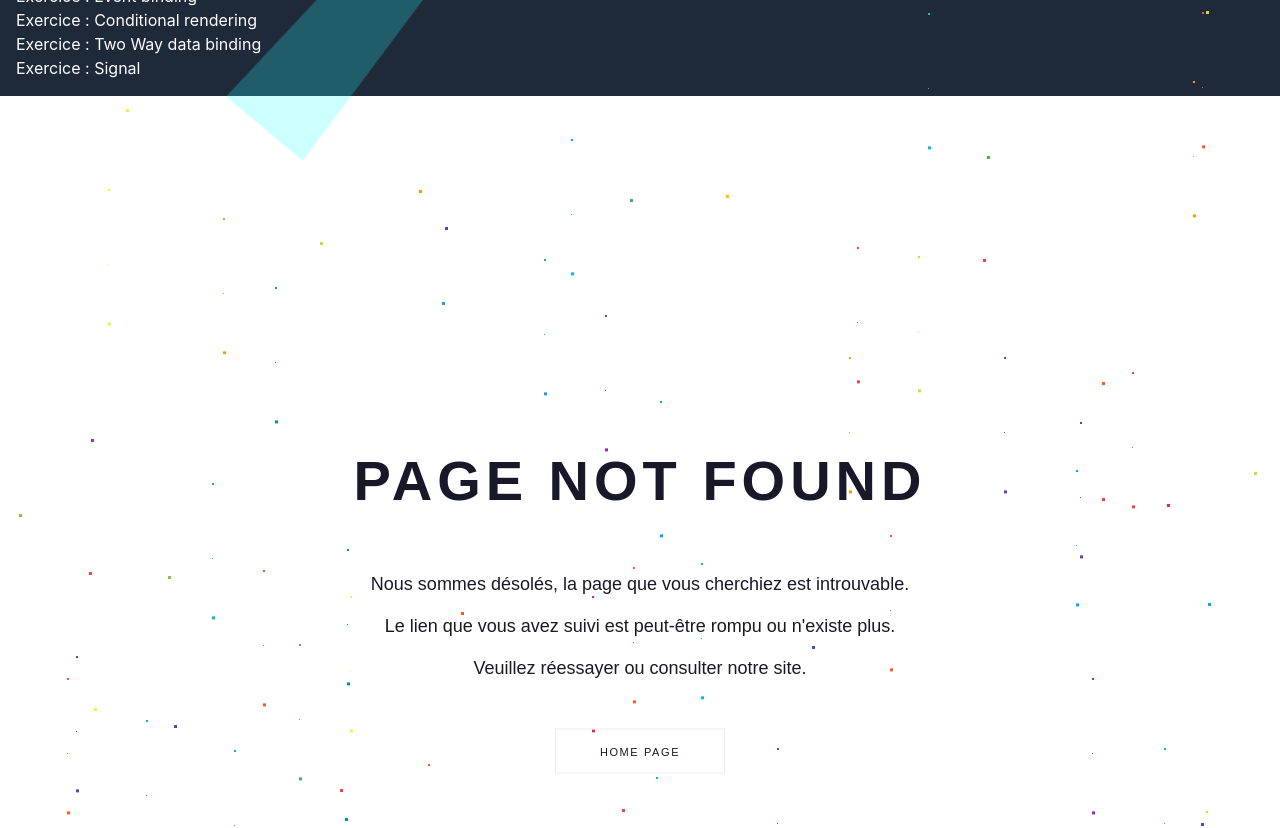
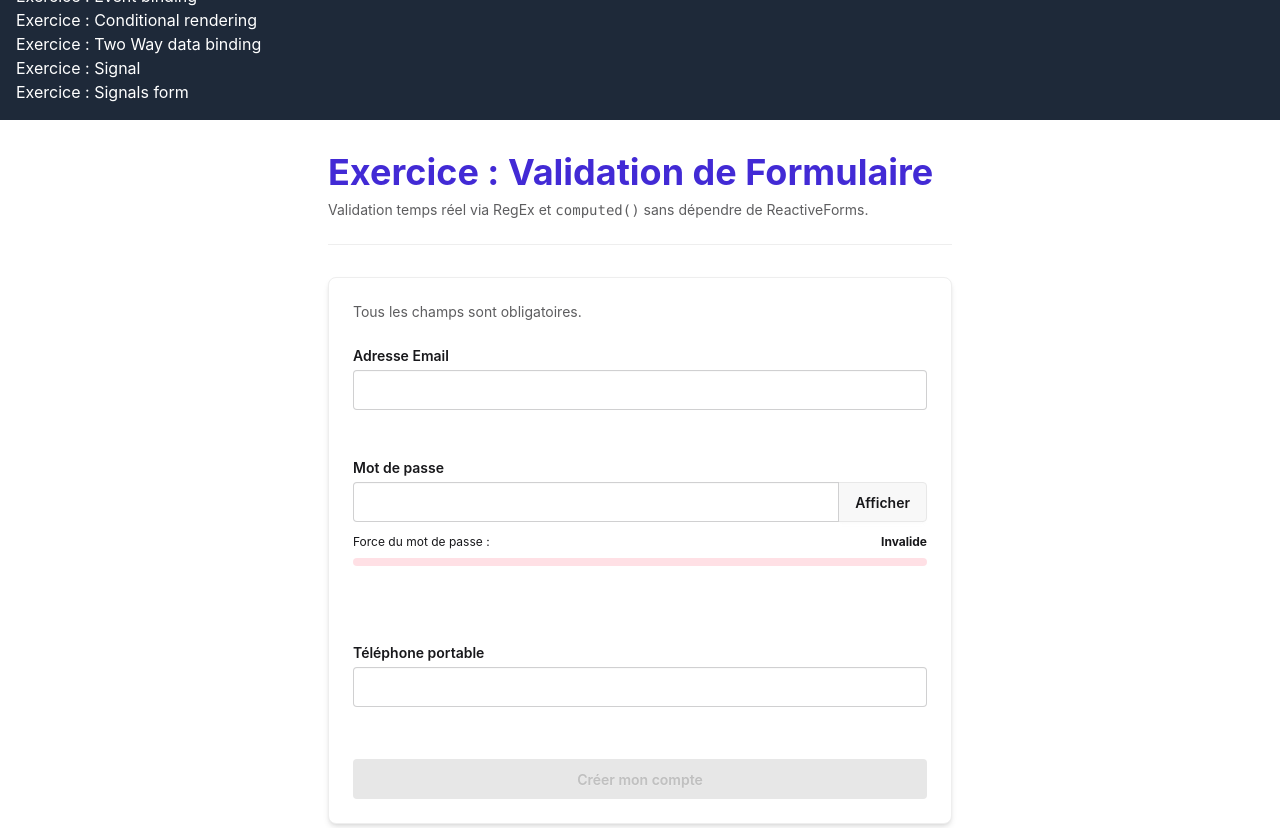
Before and after one commit to GuillaumeItier/cours-angular, an Angular app: page /signals-form-exercice in a window 1280 px wide. Shown: the part 320-1148 px from the top of the page. Built offline with nearby package versions, Linux system fonts and the light colour scheme.

Commit message:
feat: add signals form exercice page

```diff
--- a/src/app/app.routes.ts
+++ b/src/app/app.routes.ts
@@ -17,6 +17,7 @@ import { EventBindingExercice } from './pages/exercices/event-binding-exercice/e
 import { ConditionalRenderingExercice } from './pages/exercices/conditional-rendering-exercice/conditional-rendering-exercice';
 import { TwoWayDataBindingExercice } from './pages/exercices/two-way-data-binding-exercice/two-way-data-binding-exercice';
 import { SignalExercice } from './pages/exercices/signal-exercice/signal-exercice';
+import { SignalsFormExercice } from './pages/exercices/signals-form-exercice/signals-form-exercice';
 
 
 import { EnvironmentInjector } from '@angular/core';
@@ -48,6 +49,7 @@ export const routes: Routes = [
   { path: 'conditional-rendering-exercice', component: ConditionalRenderingExercice},
   { path: 'two-way-data-binding-exercice', component: TwoWayDataBindingExercice},
   { path: 'signal-exercice', component: SignalExercice},
+  { path: 'signals-form-exercice', component: SignalsFormExercice},
 
    //! ---------- Le système page Not Found ---------------------------------------------------------------------
   // Dans Angular il faut placer à la fin le path:'**'
--- a/src/app/components/layouts/header/header.html
+++ b/src/app/components/layouts/header/header.html
@@ -19,6 +19,7 @@
       <li><a routerLink="/conditional-rendering-exercice">Exercice : Conditional rendering</a></li>
       <li><a routerLink="/two-way-data-binding-exercice">Exercice : Two Way data binding</a></li>
       <li><a routerLink="/signal-exercice">Exercice : Signal </a></li>
+      <li><a routerLink="/signals-form-exercice">Exercice : Signals form  </a></li>
     </ul>
   </nav>
 </div>
--- /dev/null
+++ b/src/app/pages/exercices/signals-form-exercice/signals-form-exercice.html
@@ -0,0 +1,143 @@
+<div class="mx-auto w-full max-w-2xl px-4 py-8 sm:px-6">
+
+  <!-- Titre de la page -->
+  <div class="mb-8 border-b border-base-300 pb-6">
+    <h1 id="titre-page" class="text-3xl font-bold text-primary sm:text-4xl">
+      Exercice : Validation de Formulaire
+    </h1>
+    <p class="mt-2 text-sm text-base-content/70">
+      Validation temps réel via RegEx et <code>computed()</code> sans dépendre de ReactiveForms.
+    </p>
+  </div>
+
+  <div class="card border border-base-300 bg-base-100 shadow-md">
+    @if (isSubmitted()) {
+    <div class="card-body items-center text-center gap-6 py-10">
+      <h2 class="text-xl font-bold text-success">
+      Le formulaire a été soumis avec succès !
+      </h2>
+      <button (click)="resetForm()" type="button" class="btn btn-primary w-full">
+      Réinitialiser
+      </button>
+    </div>
+    }
+    @else {
+    <form (submit)="submitForm($event)" class="card-body gap-6" aria-labelledby="titre-page" novalidate>
+
+      <p class="text-sm text-base-content/70">Tous les champs sont obligatoires.</p>
+
+      <!-- Email -->
+      <div class="flex flex-col gap-1">
+        <label for="email" class="text-sm font-semibold">Adresse Email</label>
+        <input
+          [value]="email()"
+          (input)="onInput(email, emailTouched, $event)"
+          [class.input-error]="emailTouched() && !isEmailValid()"
+          [class.input-success]="emailTouched() && isEmailValid()"
+          id="email"
+          name="email"
+          type="email"
+          inputmode="email"
+          autocomplete="email"
+          aria-describedby="email-error"
+          required
+          class="input w-full"
+        />
+        <div id="email-error" class="h-5 mt-0">
+        @if (emailTouched() && !isEmailValid()) {
+            <p class="text-sm text-secondary my-0 leading-none">
+               Veuillez saisir une adresse email valide.
+            </p>
+        }
+        </div>
+      </div>
+
+
+
+      <!-- Mot de passe -->
+      <div class="flex flex-col gap-1">
+        <label for="password" class="text-sm font-semibold">Mot de passe</label>
+        <div class="join w-full">
+          <input
+            [value]="password()"
+            (input)="onInput(password, passwordTouched, $event)"
+            [class.input-error]="passwordTouched() && !isPasswordValid()"
+            [class.input-success]="passwordTouched() && isPasswordValid()"
+            id="password"
+            name="password"
+            [type]="showPassword() ? 'text' : 'password'"
+            autocomplete="new-password"
+            aria-describedby="password-error"
+            required
+            class="input join-item w-full"
+          />
+          <button
+            (click)="toggleShowPassword()"
+            type="button"
+            class="btn join-item"
+            aria-controls="password"
+            [attr.aria-label]="showPassword() ? 'Masquer le mot de passe' : 'Afficher le mot de passe'"
+          >
+          {{showPassword() ? "Masquer" : "Afficher"}}
+          </button>
+        </div>
+
+
+        <!-- Indicateur de force -->
+        <div class="mt-2">
+          <div class="flex items-center justify-between text-xs">
+            <span id="strength-label">Force du mot de passe :</span>
+            <!-- À remplacer par : le texte du computed() de force -->
+            <output for="password" class="font-bold" aria-live="polite">{{passwordStrengthLabel().text}}</output>
+          </div>
+          <progress
+            class="progress mt-1 w-full"
+            [class]="passwordStrengthLabel().class"
+            [value]="passwordScore()" max="4"
+            aria-labelledby="strength-label"
+          ></progress>
+        </div>
+        <div id="password-error" class="min-h-10 mt-1">
+            @if (passwordTouched() && !isPasswordValid()) {
+            <p class="text-sm text-secondary my-0 leading-tight">
+                8 caractères minimum, 1 majuscule, 1 minuscule, 1 chiffre et 1 caractère spécial (@$!%*?&).
+            </p>
+            }
+        </div>
+
+      </div>
+
+      <!-- Téléphone -->
+      <div class="flex flex-col gap-1">
+        <label for="phone" class="text-sm font-semibold">Téléphone portable</label>
+        <input
+          [value]="phone()"
+          (input)="onInput(phone, phoneTouched, $event)"
+          [class.input-error]="phoneTouched() && !isPhoneValid()"
+          [class.input-success]="phoneTouched() && isPhoneValid()"
+          id="phone"
+          name="phone"
+          type="tel"
+          inputmode="tel"
+          autocomplete="tel"
+          aria-describedby="phone-error"
+          required
+          class="input w-full"
+        />
+        <div id="phone-error" class="h-5 mt-1">
+          @if (phoneTouched() && !isPhoneValid()) {
+            <p class="text-sm text-secondary my-0 leading-none">
+            Format attendu : 06XXXXXXXX ou +336XXXXXXXX.
+            </p>
+        }
+        </div>
+      </div>
+
+
+      <button [disabled]="!isFormValid()" type="submit" class="btn btn-primary w-full" >Créer mon compte</button>
+    </form>
+
+     }
+
+  </div>
+</div>
--- /dev/null
+++ b/src/app/pages/exercices/signals-form-exercice/signals-form-exercice.ts
@@ -0,0 +1,135 @@
+import { Component } from '@angular/core';
+import { signal, computed, effect, WritableSignal } from '@angular/core';
+
+// Expressions régulières de validation
+const EMAIL_REGEX = /^[a-zA-Z0-9._%+-]+@[a-zA-Z0-9.-]+\.[a-zA-Z]{2,}$/;
+const PASSWORD_REGEX = /^(?=.*[a-z])(?=.*[A-Z])(?=.*\d)(?=.*[@$!%*?&])[A-Za-z\d@$!\%*?&]{8,}$/;
+const PHONE_REGEX = /^(?:(?:\+|00)33|0)[1-9](?:[\s.-]?\d{2}){4}$/;
+
+const HAS_LOWERCASE = /[a-z]/;
+const HAS_UPPERCASE = /[A-Z]/;
+const HAS_NUMBER = /[0-9]/;
+const HAS_SPECIAL = /[@$!%*?&]/;
+
+
+@Component({
+  imports: [],
+  selector: 'app-signals-form-exercice',
+  styleUrl: './signals-form-exercice.css',
+  templateUrl: './signals-form-exercice.html',
+})
+
+
+export class SignalsFormExercice {
+
+  email = signal<string>("");
+  password = signal<string>("");
+  phone = signal<string>("");
+
+  //  Affichage du mot de pass
+  showPassword = signal<boolean>(false);
+
+  //  Suivi des intéractions
+  emailTouched = signal<boolean>(false);
+  passwordTouched = signal<boolean>(false);
+  phoneTouched = signal<boolean>(false);
+
+  // Etat de soumission du formulaire
+  isSubmitted = signal<boolean>(false);
+
+  // COMPUTED VALIDATION DU FORMULAIRE
+  isEmailValid = computed<boolean>(() => {
+    return EMAIL_REGEX.test(this.email())
+  })
+  isPasswordValid = computed<boolean>(() => {
+    return PASSWORD_REGEX.test(this.password())
+  })
+  isPhoneValid = computed<boolean>(() => {
+    return PHONE_REGEX.test(this.phone())
+  })
+
+
+  isFormValid = computed<boolean>(() => {
+    return this.isEmailValid() && this.isPasswordValid() && this.isPhoneValid();
+  });
+
+
+  //COMPUTED SCORE PASSWORD
+  passwordScore = computed<number>(() => {
+  const password = this.password() ;
+  let score = 0 ;
+
+  if (password.length >= 8) {
+    score ++ ;
+  }
+  if (HAS_LOWERCASE.test(password) && HAS_UPPERCASE.test(password)) {
+    score ++ ;
+  }
+  if (HAS_NUMBER.test(password)) {
+    score ++ ;
+  }
+  if (HAS_SPECIAL.test(password)) {
+    score ++ ;
+  }
+  return score ;
+});
+
+passwordStrengthLabel = computed(() => {
+  const score = this.passwordScore() ;
+
+  if (score === 4){
+     return { text: 'Très fort',
+              class: 'progress-success' } ;
+  }
+  if (score === 3){
+     return { text: 'Fort',
+              class: 'progress-info' } ;
+  }
+  if (score === 2){
+     return { text: 'Moyen',
+              class: 'progress-warning' } ;
+  }
+  return { text: 'Invalide',
+           class: 'progress-error' } ;
+});
+
+//CONSTRUCTOR
+constructor() {
+  effect(() => {
+    console.log('État de validité du formulaire :', this.isFormValid());
+  });
+}
+
+//METHODES
+onInput(targetSignal: WritableSignal<string>, touchedSignal: WritableSignal<boolean>, event: Event,): void {
+  const input = event.target as HTMLInputElement;
+  targetSignal.set(input.value);
+  touchedSignal.set(true);
+}
+
+toggleShowPassword() : void {
+  this.showPassword.set(!this.showPassword()) ;
+}
+
+submitForm(event : Event) : void {
+  event.preventDefault() ;
+  this.emailTouched.set(true);
+  this.passwordTouched.set(true);
+  this.phoneTouched.set(true);
+
+  if (this.isFormValid()) {
+    this.isSubmitted.set(true);
+  }
+}
+
+resetForm() : void {
+  this.email.set("") ;
+  this.phone.set("") ;
+  this.password.set("") ;
+  this.emailTouched.set(false) ;
+  this.phoneTouched.set(false) ;
+  this.passwordTouched.set(false) ;
+  this.isSubmitted.set(false) ;
+}
+
+}
```
Also changed, not shown: src/app/pages/exercices/signals-form-exercice/signals-form-exercice.css (added), 1 other file (tests, documents, lock files or other folders).
